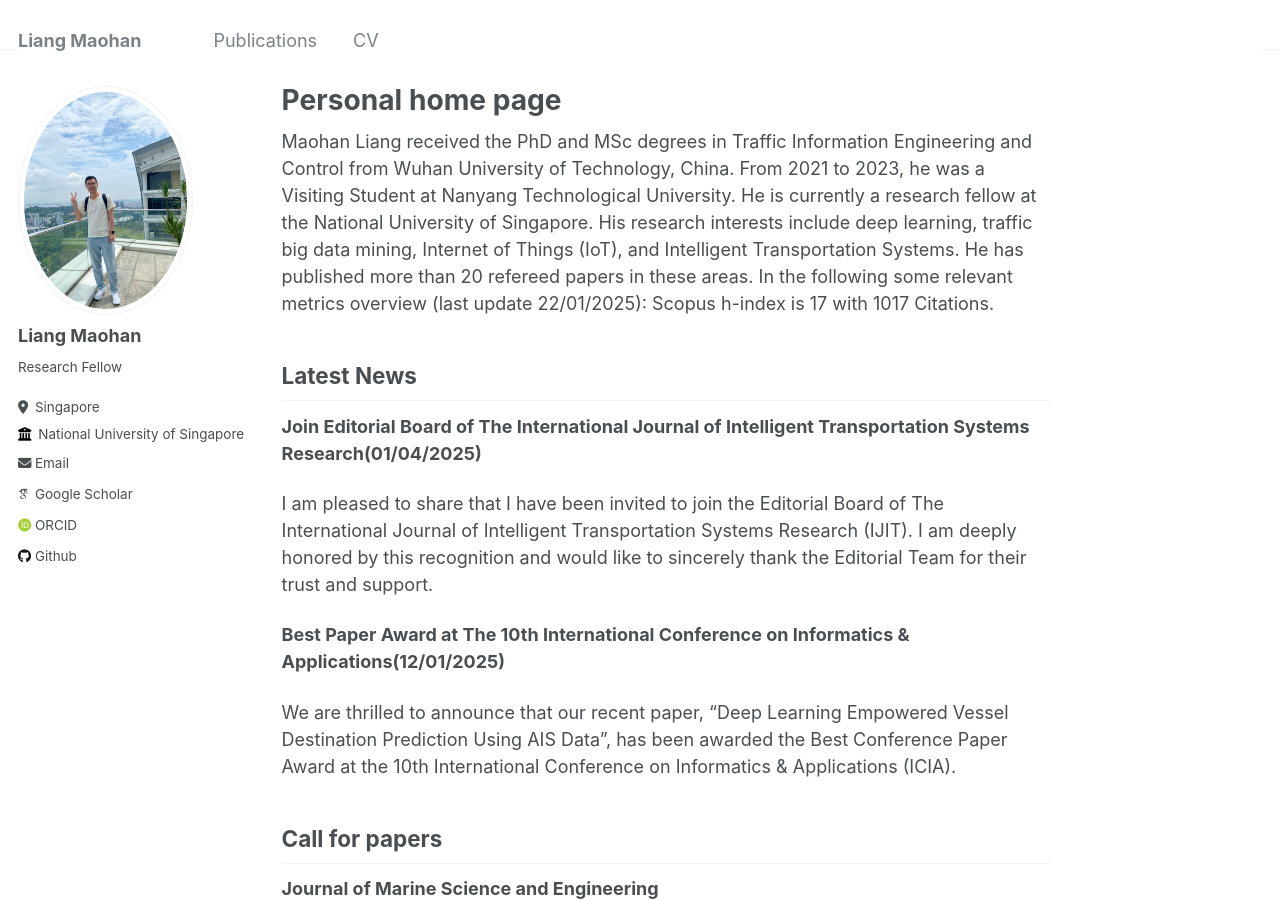
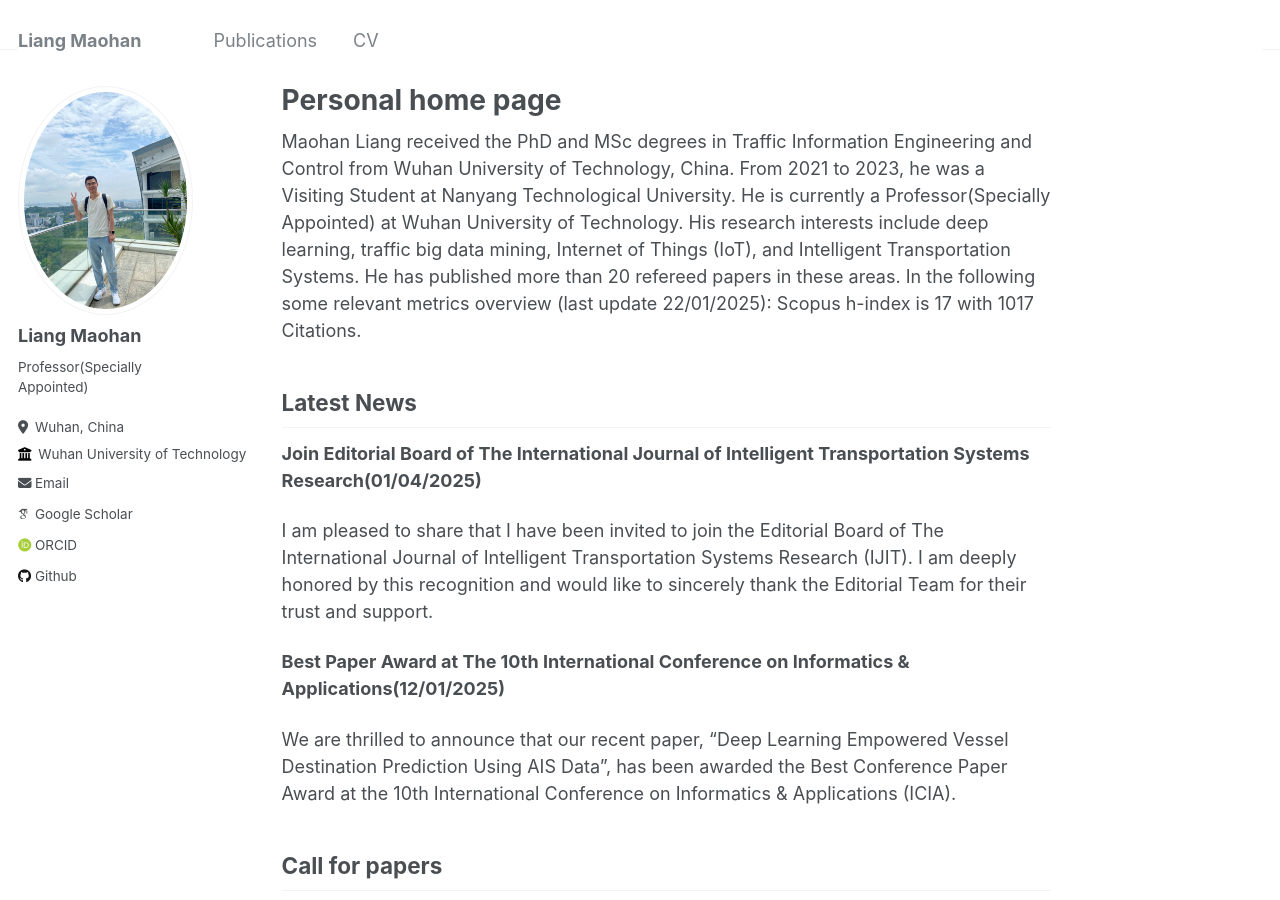
Before and after one commit to maohliang/nus.github.io, a Jekyll site: the page built from _pages/about.md, in a window 1280 px wide and 900 px high. Built offline with Jekyll 4.4.1, drawn with Linux system fonts in a browser that asks for light colours; some web fonts are replaced.

Commit message:
Update profile and contact information

```diff
--- a/_config.yml
+++ b/_config.yml
@@ -25,11 +25,11 @@ author:
   avatar           : "profile.png"
   name             : "Liang Maohan"
   pronouns         : # example: "she/her"
-  bio              : "Research Fellow"
-  location         : "Singapore"
-  employer         : "National University of Singapore"
+  bio              : "Professor(Specially Appointed)"
+  location         : "Wuhan, China"
+  employer         : "Wuhan University of Technology"
   uri              : # URL
-  email            : "mhliang@nus.edu.sg"
+  email            : "mhliang@whut.edu.cn"
 
   # Academic websites
   arxiv            : # URL - Update with the correct link to your profile
--- a/_pages/about.md
+++ b/_pages/about.md
@@ -7,7 +7,7 @@ redirect_from:
   - /about.html
 ---
 
-Maohan Liang received the PhD and MSc degrees in Traffic Information Engineering and Control from Wuhan University of Technology, China. From 2021 to 2023, he was a Visiting Student at Nanyang Technological University. He is currently a research fellow at the National University of Singapore. His research interests include deep learning, traffic big data mining, Internet of Things (IoT), and Intelligent Transportation Systems. He has published more than 20 refereed papers in these areas. In the following some relevant metrics overview (last update 22/01/2025): Scopus h-index is 17 with 1017 Citations.
+Maohan Liang received the PhD and MSc degrees in Traffic Information Engineering and Control from Wuhan University of Technology, China. From 2021 to 2023, he was a Visiting Student at Nanyang Technological University. He is currently a Professor(Specially Appointed) at Wuhan University of Technology. His research interests include deep learning, traffic big data mining, Internet of Things (IoT), and Intelligent Transportation Systems. He has published more than 20 refereed papers in these areas. In the following some relevant metrics overview (last update 22/01/2025): Scopus h-index is 17 with 1017 Citations.
 
 Latest News
 ------
```
Also changed, not shown: _pages/cv.md (+3 -0 lines).
